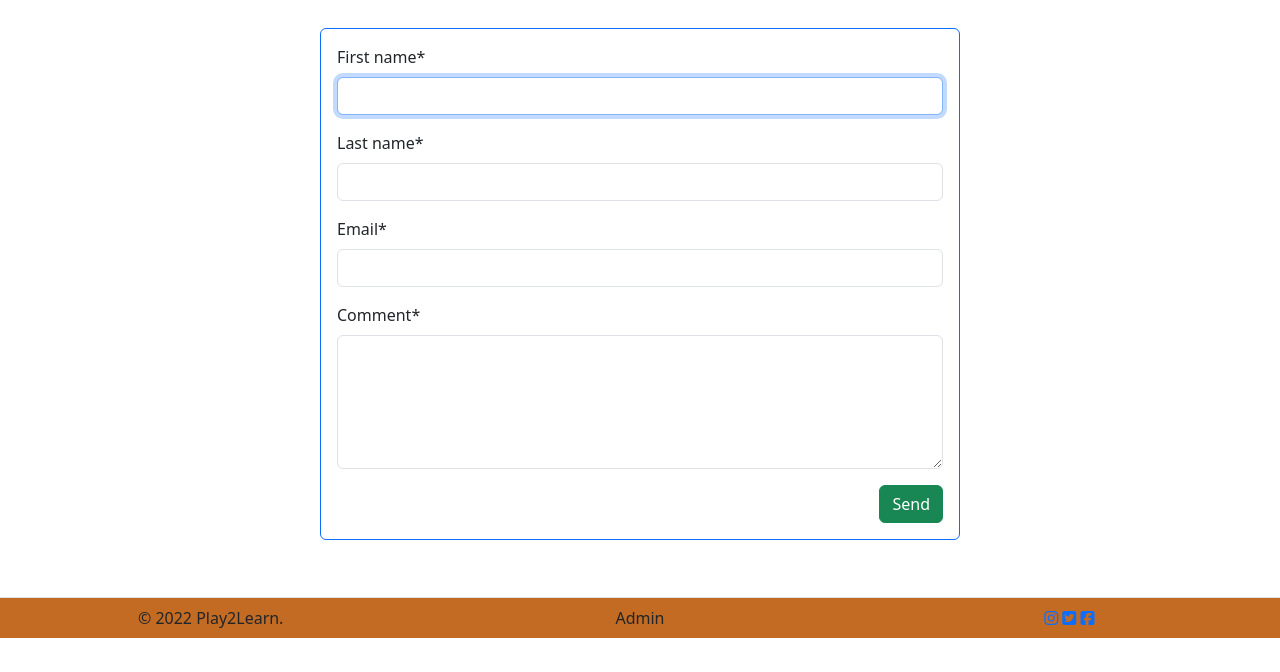
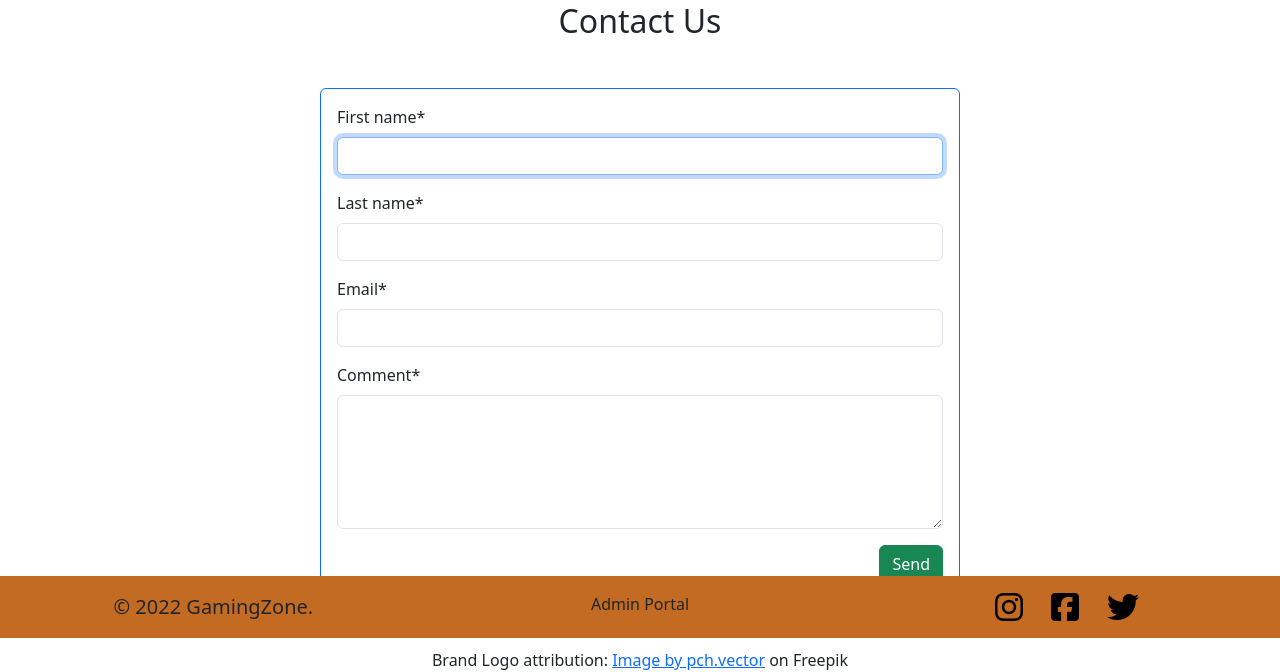
Before and after one commit to Ubuntufoo/BrainTeasersSite, a Django app: page /contact-us/contact-form/ in a window 1280 px wide. Shown: the part 162-834 px from the top of the page. Before the commit the page ends 800 px from the top, so only its background shows below. Run offline with Django 4.2, Linux system fonts and the light colour scheme; the visitor is signed in with stand-in values (Sample User, id 1); some libraries are stand-ins or nearby versions.

Commit message:
style improvements

```diff
--- a/templates/_base.html
+++ b/templates/_base.html
@@ -12,58 +12,61 @@
     integrity="sha384-GLhlTQ8iRABdZLl6O3oVMWSktQOp6b7In1Zl3/Jr59b6EGGoI1aFkw7cmDA6j6gD" crossorigin="anonymous">
   <script src="https://kit.fontawesome.com/0e33780c76.js" crossorigin="anonymous"></script>
   <link rel="shortcut icon" type="image/png" href="{% static 'dist/img/favicon-32x32.png' %}">
+  <link rel="stylesheet" href="{% static 'dist\css\main.css' %}">
   <title>{% block title %}{% endblock title %}</title>
   {% endblock head %}
 </head>
 
 <body>
   {% block body %}
-  <header>
+  <header class="navigation-font">
     <nav class="navbar navbar-expand-lg" style="background-color: rgb(195, 107, 34); color: #fff">
-      <div class="container">
-        <a class="navbar-brand" href="{% url 'games:homepage' %}">Play2Learn</a>
+      <div class="container-fluid mx-5">
+        <a class="navbar-brand" href="{% url 'games:homepage' %}">
+        <img src="{% static 'dist\img\Logo.png' %}" class="img-fluid rounded-circle" alt="Gaming Zone" width="120" height="120">
+        </a>
         <button class="navbar-toggler" type="button" data-bs-toggle="collapse" data-bs-target="#navbarSupportedContent"
           aria-controls="navbarSupportedContent" aria-expanded="false" aria-label="Toggle navigation">
           <span class="navbar-toggler-icon"></span>
         </button>
-        <div class="collapse navbar-collapse fw-bold" id="navbarSupportedContent">
-          <ul class="navbar-nav ms-auto">
+        <div class="collapse navbar-collapse fw-bold m-3" id="navbarSupportedContent">
+          <ul class="navbar-nav ms-auto fs-3">
             <li class="nav-item">
-              <a class="nav-link active" aria-current="page" href="{% url 'games:homepage' %}">Home</a>
+              <a class="nav-link active mx-2" aria-current="page" href="{% url 'games:homepage' %}">Home</a>
             </li>
             <li class="nav-item dropdown">
-              <a class="nav-link dropdown-toggle" href="#" role="button" data-bs-toggle="dropdown"
+              <a class="nav-link dropdown-toggle mx-2" href="#" role="button" data-bs-toggle="dropdown"
                 aria-expanded="false">
                 Games
               </a>
-              <ul class="dropdown-menu">
+              <ul class="dropdown-menu fs-4">
                 <li><a class="dropdown-item" href="{% url 'games:anagram-game' %}">Anagram Hunt</a></li>
                 <li><a class="dropdown-item" href="{% url 'games:math-game' %}">Math Game</a></li>
                 <li><a class="dropdown-item" href="{% url 'games:game-scores' %}">Game Scores</a></li>
               </ul>
             </li>
             <li class="nav-item">
-              <a class="nav-link" href="{% url 'contactus:form' %}">Contact Us</a>
+              <a class="nav-link mx-2" href="{% url 'contactus:form' %}">Contact Us</a>
             </li>
             {% if not user.is_authenticated %}
             <li class="nav-item">
-              <a class="nav-link" href="{% url 'account_login' %}">Log in</a>
+              <a class="nav-link mx-2" href="{% url 'account_login' %}">Log in</a>
             </li>
             <li class="nav-item">
-              <a class="nav-link" href="{% url 'account_signup' %}">Sign up</a>
+              <a class="nav-link mx-2" href="{% url 'account_signup' %}">Sign up</a>
             </li>
             {% else %}
             <li class="nav-item dropdown">
-              <a class="nav-link dropdown-toggle" href="#" role="button" data-bs-toggle="dropdown"
+              <a class="nav-link dropdown-toggle mx-2" href="#" role="button" data-bs-toggle="dropdown"
                 aria-expanded="false">
                 Me
               </a>
-              <ul class="dropdown-menu">
-                <li><a class="dropdown-item" href="{% url 'my-account' %}">My Account</a></li>
+              <ul class="dropdown-menu ">
+                <li><a class="dropdown-item fs-4" href="{% url 'my-account' %}">My Account</a></li>
                 <div class="dropdown-divider"></div>
                 <form method="post" action="{% url 'account_logout' %}">
                   {% csrf_token %}
-                  <button class="btn dropdown-item">Log out</button>
+                  <button class="btn dropdown-item fs-4">Log out</button>
                 </form>
               </ul>
             </li>
@@ -79,21 +82,23 @@
     {% endblock main %}
   </main>
 
-  <footer class="container-fluid border-top fixed-bottom text p-2 text-center"
+  <footer class="container-fluid fixed-bottom py-3 text-center navigation-font"
     style="background-color: rgb(195, 107, 34)">
     <div class="row">
-      <div class="col">&copy; 2022 Play2Learn.</div>
+      <div class="col">
+        <a class="nav-link fs-5" href="{% url 'contactus:form' %}">&copy; 2022 GamingZone.</a>
+      </div>
       {% if user.is_staff %}
       <div class="col">
         <li class="nav-item list-unstyled">
-          <a class="nav-link" href="/admin/">Admin</a>
+          <a class="nav-link" href="/admin/">Admin Portal</a>
         </li>
       </div>
       {% endif %}
-      <div id="footLinks" class="col">
-        <a href="https://instagram.com" target="_blank"><i class="fa-brands fa-instagram"></i></a>
-        <a href="https://twitter.com" target="_blank"><i class="fa-brands fa-square-twitter"></i></a>
-        <a href="https://facebook.com" target="_blank"><i class="fa-brands fa-square-facebook"></i></a>
+      <div id="footLinks" class="col mt-1">
+        <a href="https://instagram.com" target="_blank"><i class="fa-brands fa-instagram fa-bounce fa-2xl" style="color: #000000;"></i></a>
+        <a class="mx-4" href="https://twitter.com" target="_blank"><i class="fa-brands fa-square-facebook fa-bounce fa-2xl" style="color: #000000;"></i></a>
+        <a href="https://facebook.com" target="_blank"><i class="fa-brands fa-twitter fa-bounce fa-2xl" style="color: #000000;"></i></a>
       </div>
     </div>
   </footer>
--- a/templates/contactus/contact-us.html
+++ b/templates/contactus/contact-us.html
@@ -11,4 +11,7 @@
     <button class="btn btn-success float-end">Send</button>
   </form>
 </div>
+<div class="text-center mt-5"> Brand Logo attribution:
+  <a href="https://www.freepik.com/free-vector/vintage-badge-hand-holding-joystick-vector-illustration-round-label-with-gamepad_11236049.htm#page=2&query=games&position=18&from_view=search&track=sph">Image by pch.vector</a> on Freepik
+</div>
 {% endblock main %}
--- a/vue-games/src/components/AnagramComps/Main.vue
+++ b/vue-games/src/components/AnagramComps/Main.vue
@@ -4,10 +4,10 @@
     <div v-if="screen === 'config'" id="config-container">
 
       <SelectInput :options="numbers" v-model="WordLength" />
-      <ol>
+      <ol class="fs-5">
         <li>Choose Word Length</li>
         <li>Press <span class="fw-bold">Play!</span></li>
-        <li>How many anagrams can you find in a minute?</li>
+        <li>Find anagrams! You get 60 seconds</li>
       </ol>
       <PlayButton @play-button-click="play" />
     </div>
--- a/vue-games/src/main.js
+++ b/vue-games/src/main.js
@@ -1,3 +1,4 @@
+// Vue app created with options API
 import axios from 'axios';
 import VueAxios from 'vue-axios';
 
```
